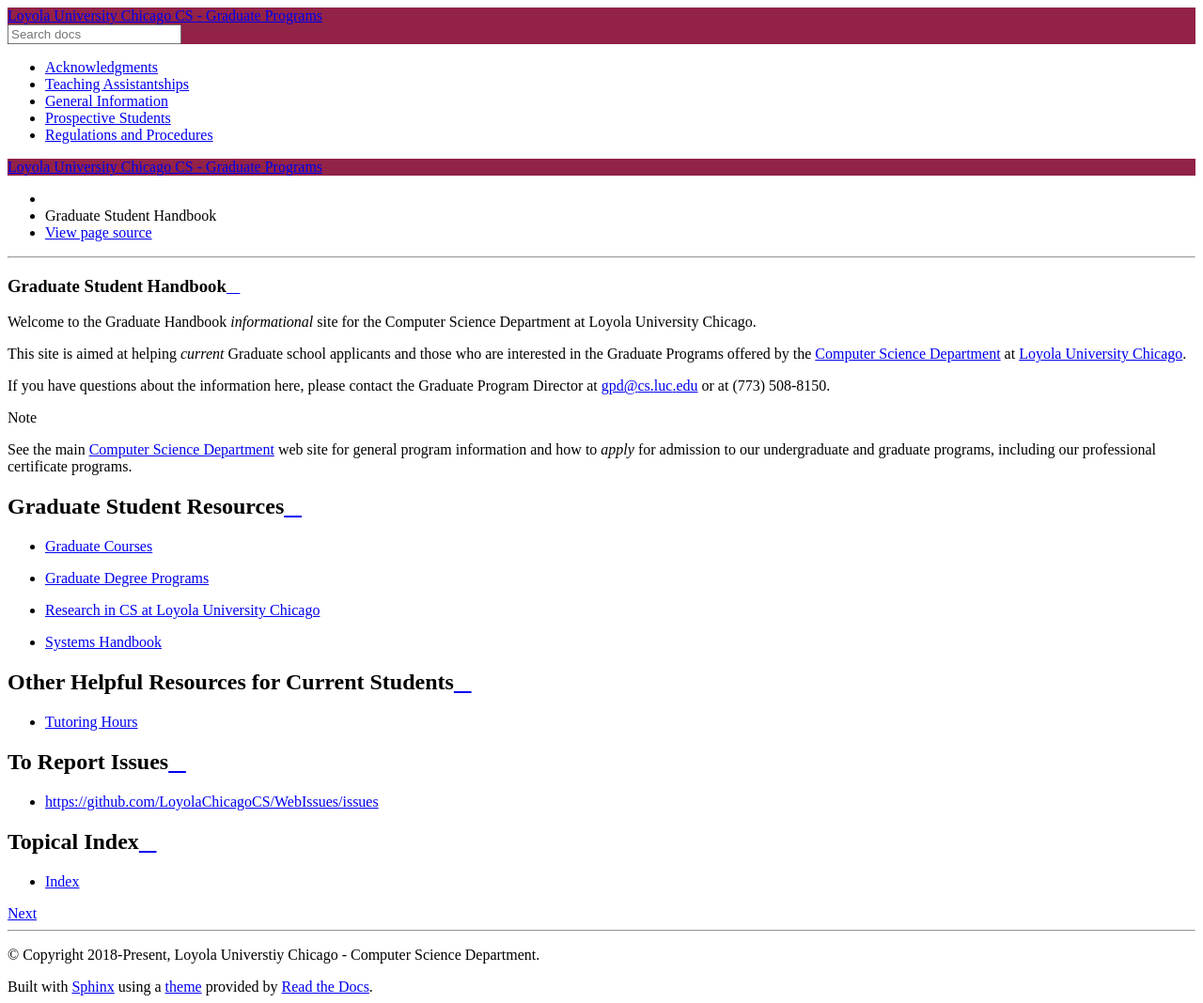
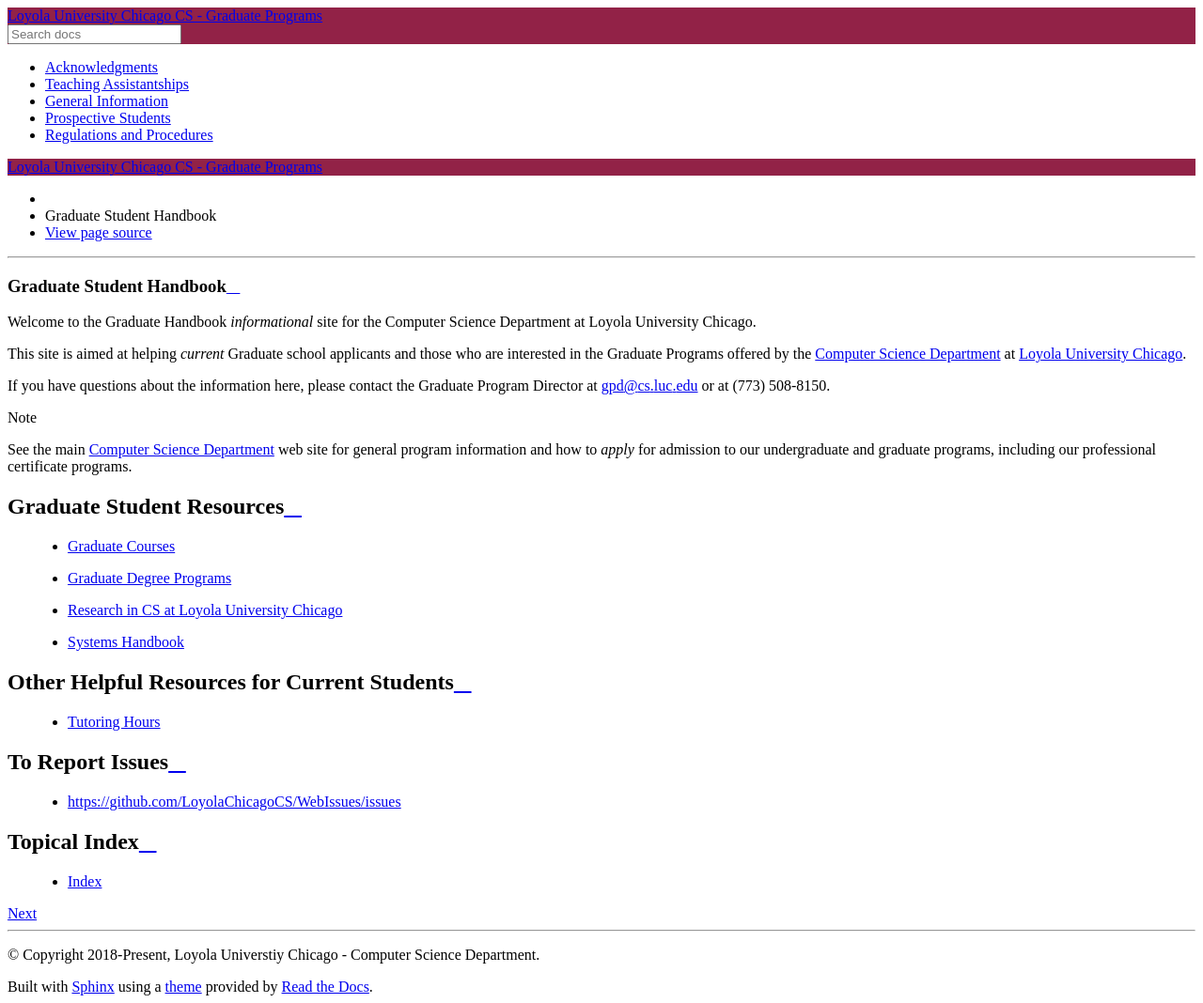
Before and after one commit to LoyolaChicagoCS/gradhandbook, a Sphinx documentation site: the page built from source/index.rst, in a window 1280 px wide. Shown: the whole page at 94% size. Built offline with Sphinx 7.4.7 and the Read the Docs theme 2.0.0, drawn with Linux system fonts in a browser that asks for light colours.

Commit message:
Add custom CSS to fix bullet list bug

```diff
--- a/source/_static/theme_overrides.css
+++ b/source/_static/theme_overrides.css
@@ -14,4 +14,9 @@
    .wy-side-nav-search, .wy-nav-top {
 	    background: #922247;
    }
+
+   .rst-content section ul li {
+      list-style:disc;
+      margin-left:24px
+    }
 }
```
